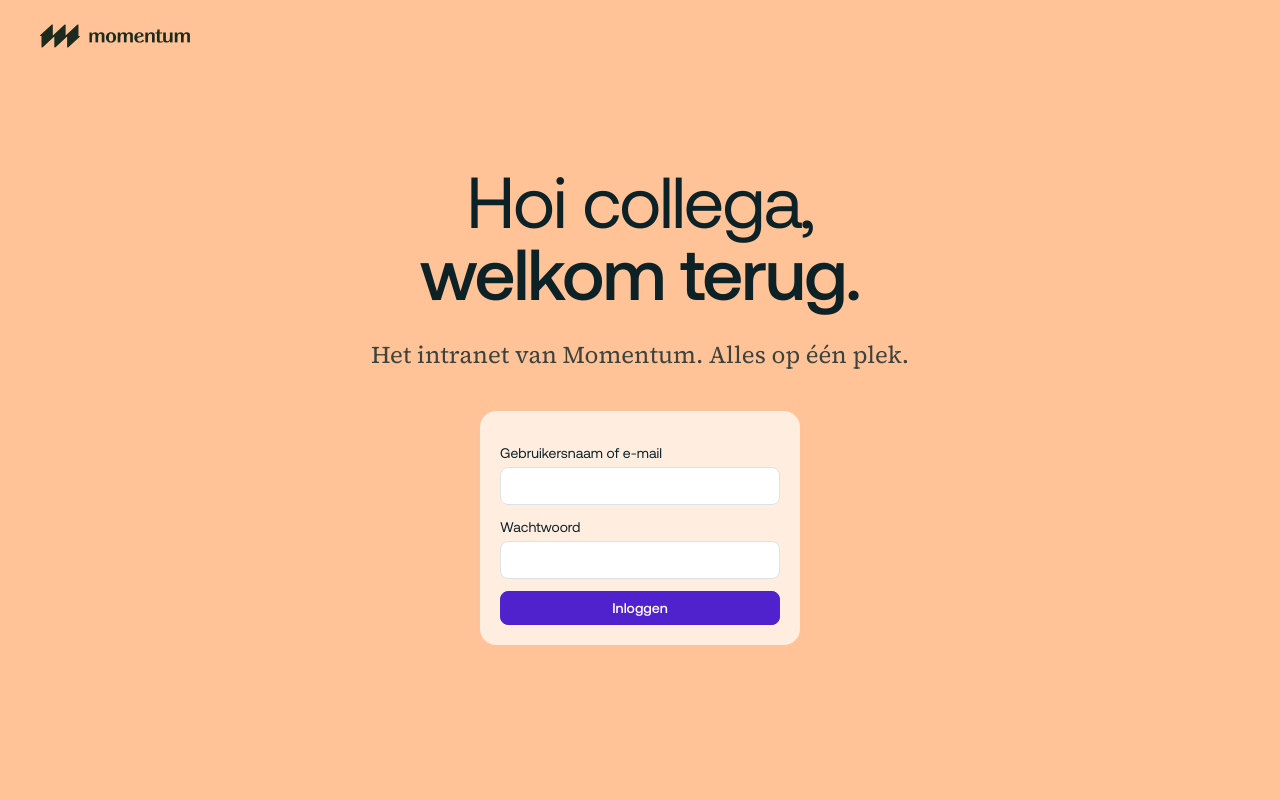
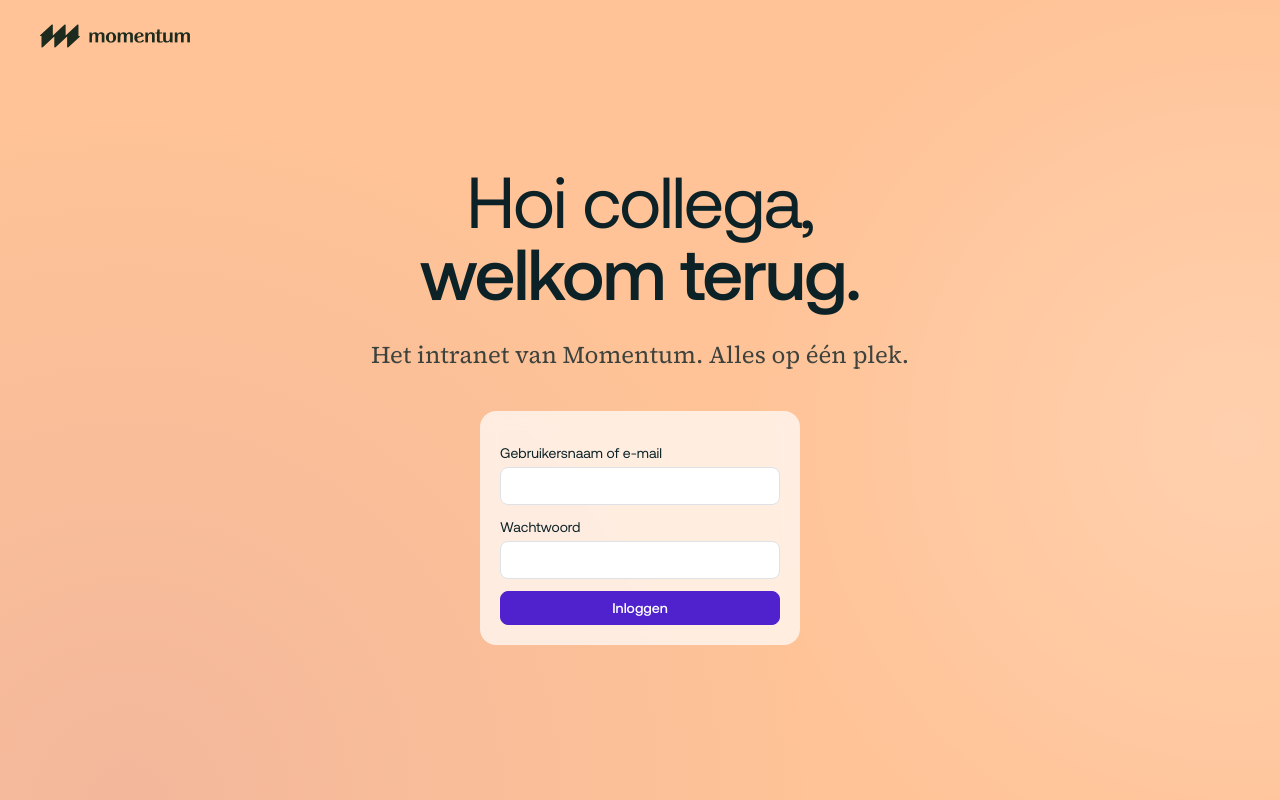
Before and after one commit to momentum-nl/intranet-, a Django app: page /accounts/login/ in a window 1280 px wide. Run offline with Django 5.2, Linux system fonts and the light colour scheme; style sheets or scripts are compiled from the project's sources; some libraries are stand-ins or nearby versions.

Commit message:
Loginpagina: minimale gloed op het middelpunt van de ringen
Co-Authored-By: Claude Fable 5.1 <noreply@anthropic.com>

```diff
--- a/web_app/static/src/app.css
+++ b/web_app/static/src/app.css
@@ -49,6 +49,9 @@
 .hero {
   position: relative;
   background-color: rgb(var(--color-warm-hero));
+  background-image:
+    radial-gradient(circle at calc(100% - 44px) 434px, rgb(255 255 255 / 0.22), transparent 38%),
+    radial-gradient(circle at 10% 100%, rgb(var(--color-primary) / 0.07), transparent 50%);
 }
 .hero__vector {
   position: absolute;
```
